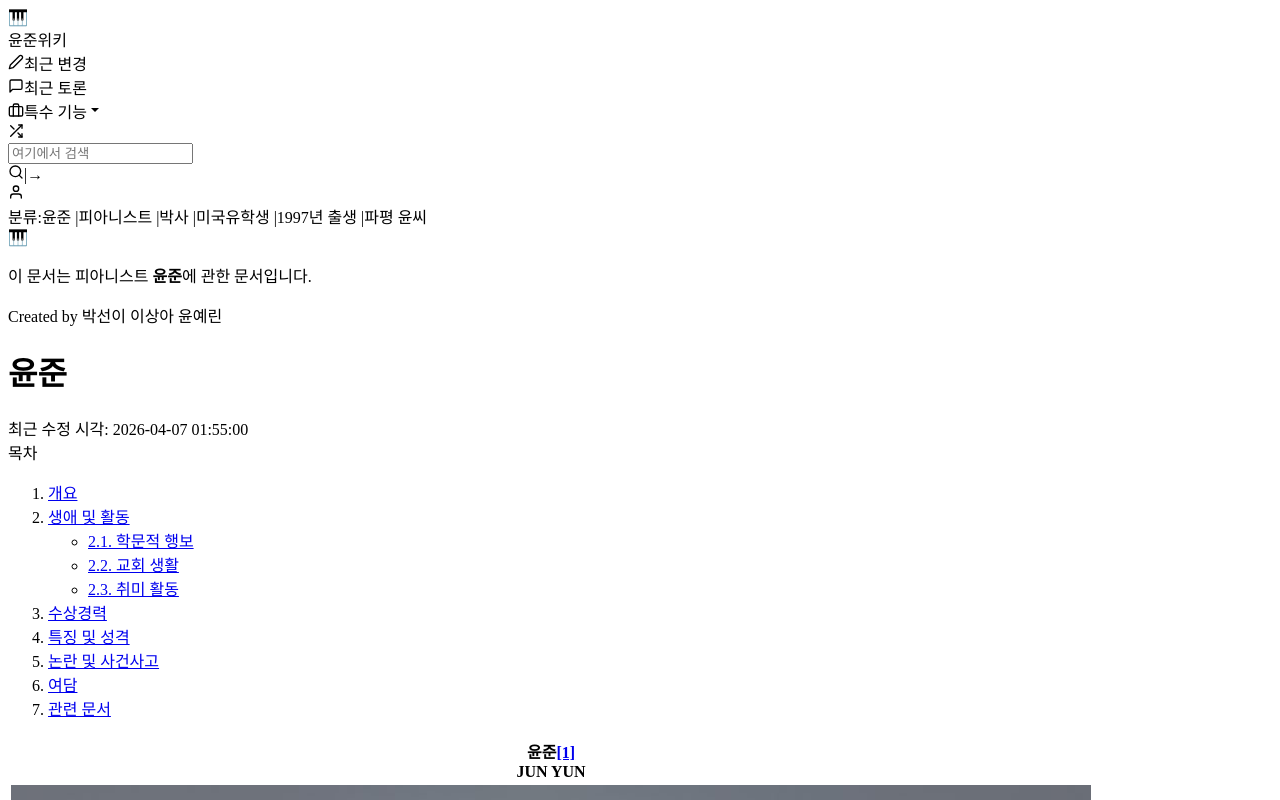
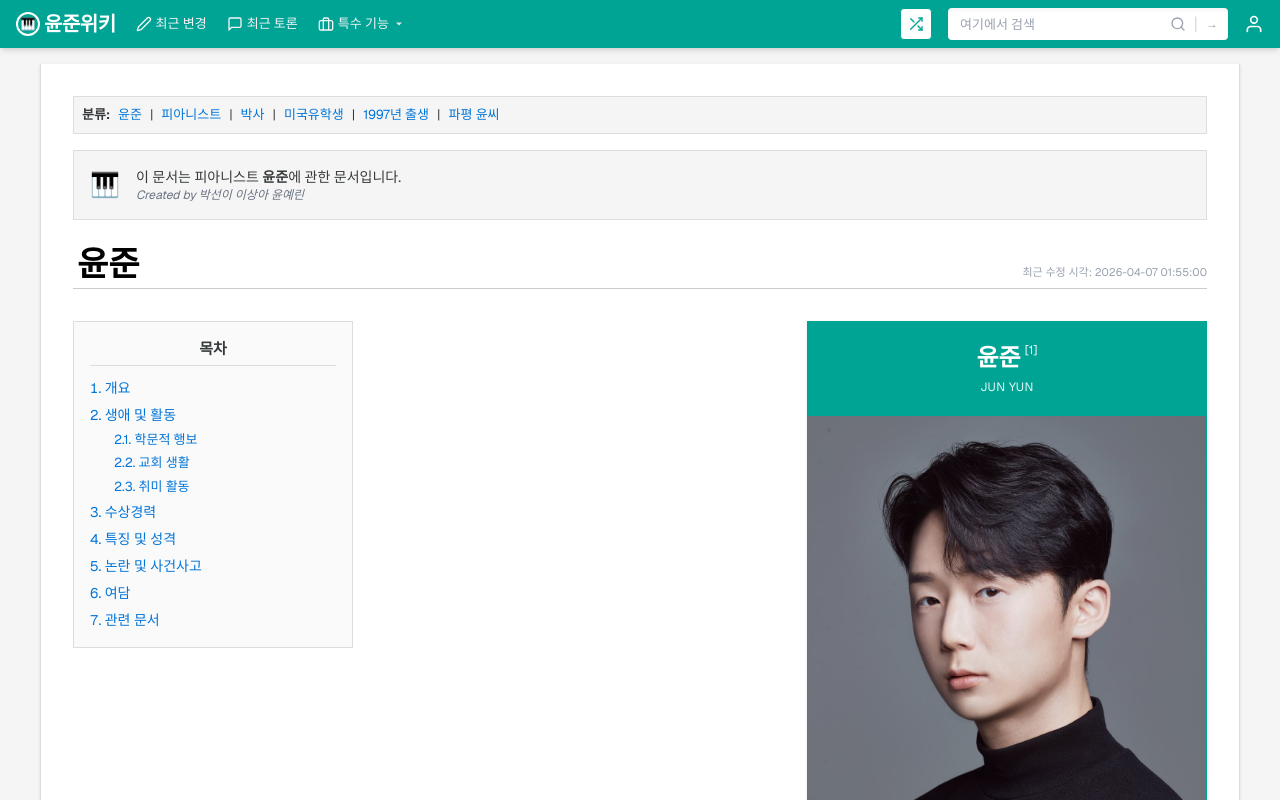
Before and after one commit to sunnypark04/yunjunwiki, a Next.js app: page / in a window 1280 px wide. Shown: the top 800 px of the page. Built offline with nearby package versions, Linux system fonts and the light colour scheme.

Commit message:
Fix: tailwind styles for deployment

```diff
--- a/app/layout.tsx
+++ b/app/layout.tsx
@@ -1,16 +1,33 @@
-export const metadata = {
-  title: 'YunJun Wiki',
-  description: 'Happy Birthday Jun!',
-}
+import type { Metadata } from "next";
+import { Geist, Geist_Mono } from "next/font/google";
+import "./globals.css";
+
+const geistSans = Geist({
+  variable: "--font-geist-sans",
+  subsets: ["latin"],
+});
+
+const geistMono = Geist_Mono({
+  variable: "--font-geist-mono",
+  subsets: ["latin"],
+});
+
+export const metadata: Metadata = {
+  title: "Create Next App",
+  description: "Generated by create next app",
+};
 
 export default function RootLayout({
   children,
-}: {
-  children: React.ReactNode
-}) {
+}: Readonly<{
+  children: React.ReactNode;
+}>) {
   return (
-    <html lang="ko">
-      <body>{children}</body>
+    <html
+      lang="en"
+      className={`${geistSans.variable} ${geistMono.variable} h-full antialiased`}
+    >
+      <body className="min-h-full flex flex-col">{children}</body>
     </html>
-  )
+  );
 }
```
